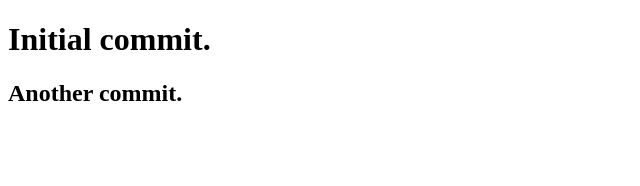
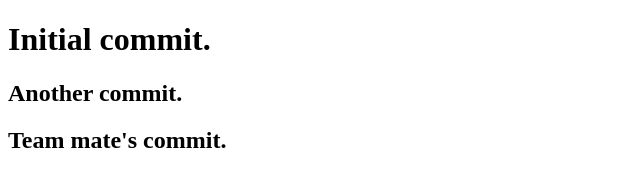
Before and after one commit to michaeltheodore1984/practice_track, a plain HTML site: page index.html in a window 1280 px wide. Shown: the whole page, without its empty margins (0-640 px from the left). Drawn offline with Linux system fonts and the light colour scheme.

Commit message:
Update index.html

```diff
--- a/index.html
+++ b/index.html
@@ -9,5 +9,6 @@
 <body>
     <h1>Initial commit.</h1>
     <h2>Another commit.</h2>
+    <h2>Team mate's commit.</h2>
 </body>
 </html>
```
